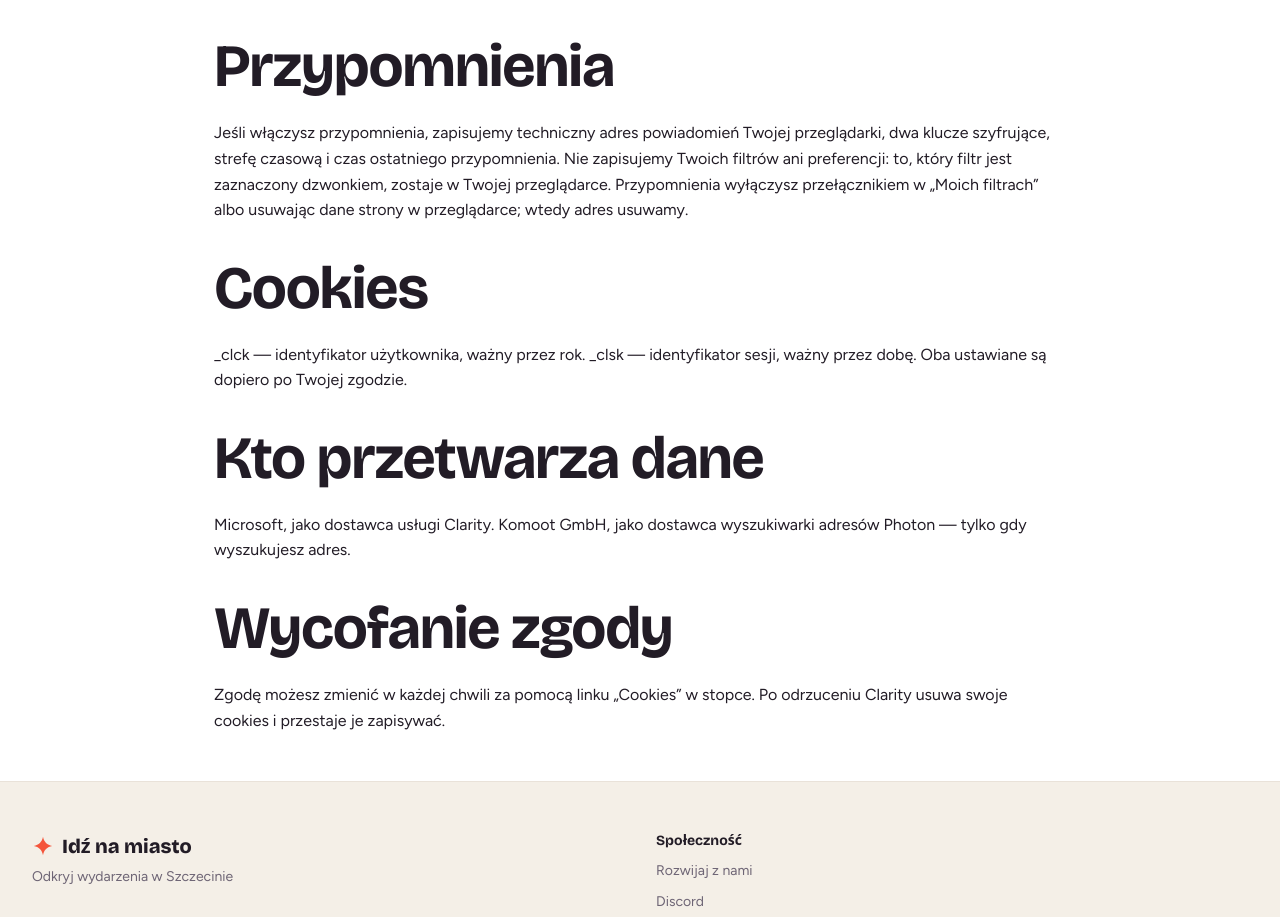
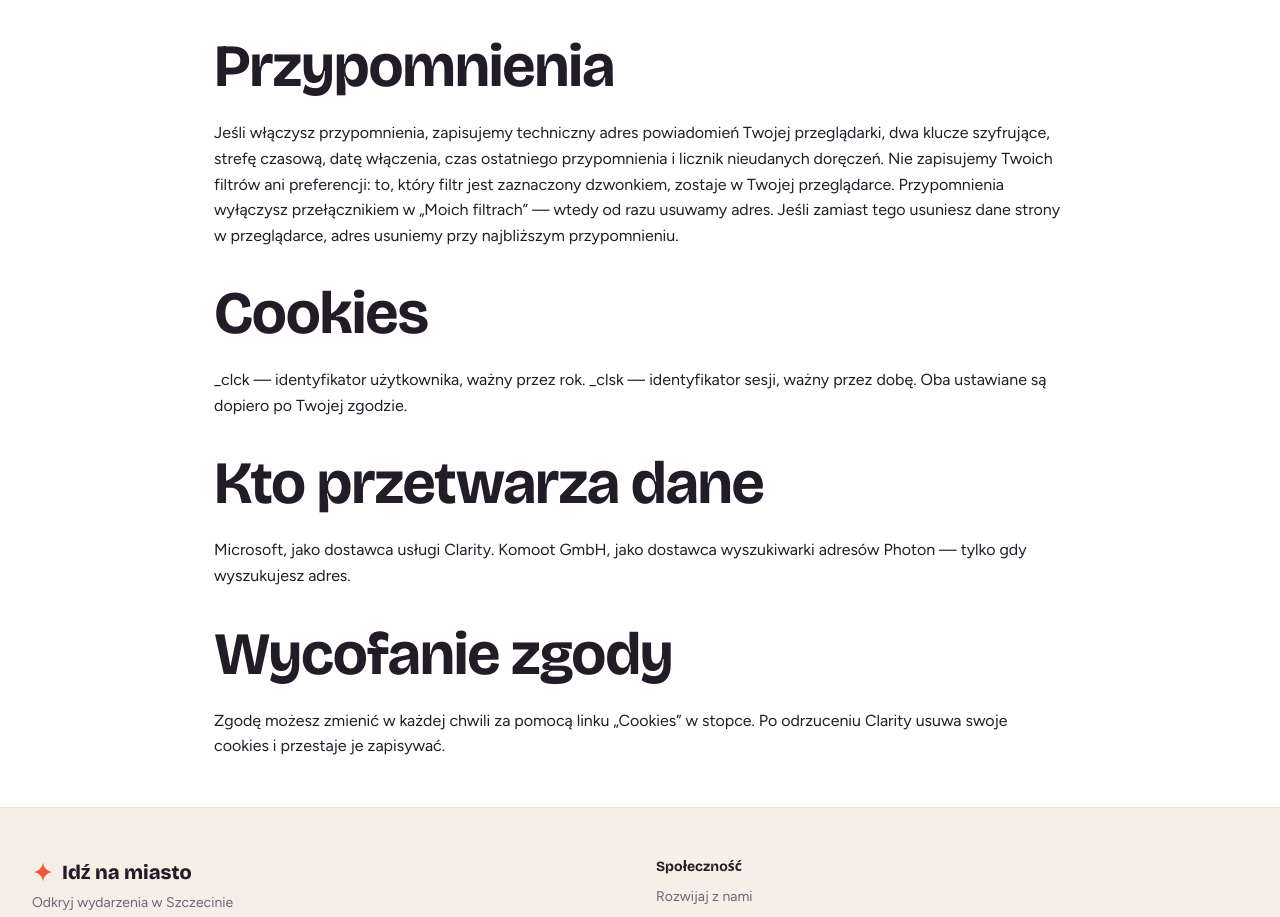
Before and after one commit to AleksanderDudek/your-events, a Next.js app: page /your-events/prywatnosc in a window 1280 px wide. Shown: the part 908-1825 px from the top of the page. Built offline with nearby package versions, Linux system fonts and the light colour scheme; no server answers.

Commit message:
docs(privacy): say exactly what reminders store and when it is deleted
Co-Authored-By: Claude Opus 5.5 <noreply@anthropic.com>

```diff
--- a/src/i18n/messages.ts
+++ b/src/i18n/messages.ts
@@ -425,7 +425,7 @@ const pl = {
     'Zgodę możesz zmienić w każdej chwili za pomocą linku „Cookies” w stopce. Po odrzuceniu Clarity usuwa swoje cookies i przestaje je zapisywać.',
   PRIVACY_PUSH_HEADING: 'Przypomnienia',
   PRIVACY_PUSH_BODY:
-    'Jeśli włączysz przypomnienia, zapisujemy techniczny adres powiadomień Twojej przeglądarki, dwa klucze szyfrujące, strefę czasową i czas ostatniego przypomnienia. Nie zapisujemy Twoich filtrów ani preferencji: to, który filtr jest zaznaczony dzwonkiem, zostaje w Twojej przeglądarce. Przypomnienia wyłączysz przełącznikiem w „Moich filtrach” albo usuwając dane strony w przeglądarce; wtedy adres usuwamy.',
+    'Jeśli włączysz przypomnienia, zapisujemy techniczny adres powiadomień Twojej przeglądarki, dwa klucze szyfrujące, strefę czasową, datę włączenia, czas ostatniego przypomnienia i licznik nieudanych doręczeń. Nie zapisujemy Twoich filtrów ani preferencji: to, który filtr jest zaznaczony dzwonkiem, zostaje w Twojej przeglądarce. Przypomnienia wyłączysz przełącznikiem w „Moich filtrach” — wtedy od razu usuwamy adres. Jeśli zamiast tego usuniesz dane strony w przeglądarce, adres usuniemy przy najbliższym przypomnieniu.',
   TRANSLATION_DOWNLOADING: 'Tłumaczenie treści…',
   TRANSLATION_ERROR: 'Nie udało się przetłumaczyć treści — zostaje w języku polskim.',
   TRANSLATION_ERROR_DISMISS: 'Zamknij',
@@ -871,7 +871,7 @@ const en: Messages = {
     'You can change your choice at any time with the "Cookies" link in the footer. After a rejection Clarity deletes its cookies and stops writing them.',
   PRIVACY_PUSH_HEADING: 'Reminders',
   PRIVACY_PUSH_BODY:
-    'If you switch reminders on, we store your browser\'s technical notification address, two encryption keys, your timezone and when the last reminder went out. We store none of your filters or preferences: which filter carries the bell stays in your browser. Switch reminders off with the switch in "My filters", or by removing the site\'s data in your browser, and we delete the address.',
+    'If you switch reminders on, we store your browser\'s technical notification address, two encryption keys, your timezone, when you switched them on, when the last reminder went out and a failed-delivery counter. We store none of your filters or preferences: which filter carries the bell stays in your browser. Switch reminders off with the switch in "My filters" and we delete the address at once. If you remove the site\'s data in your browser instead, we delete it at the next reminder.',
   TRANSLATION_DOWNLOADING: 'Translating content…',
   TRANSLATION_ERROR: 'Translation failed — content stays in Polish.',
   TRANSLATION_ERROR_DISMISS: 'Dismiss',
```
Also changed, not shown: 1 other file (tests, documents, lock files or other folders).
